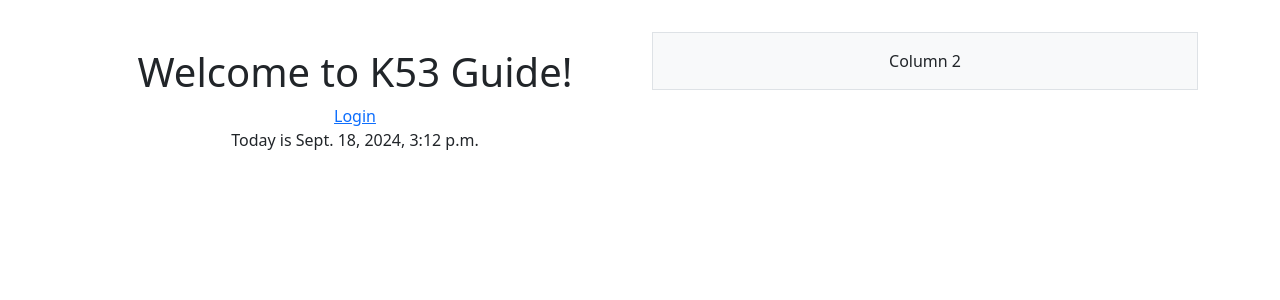
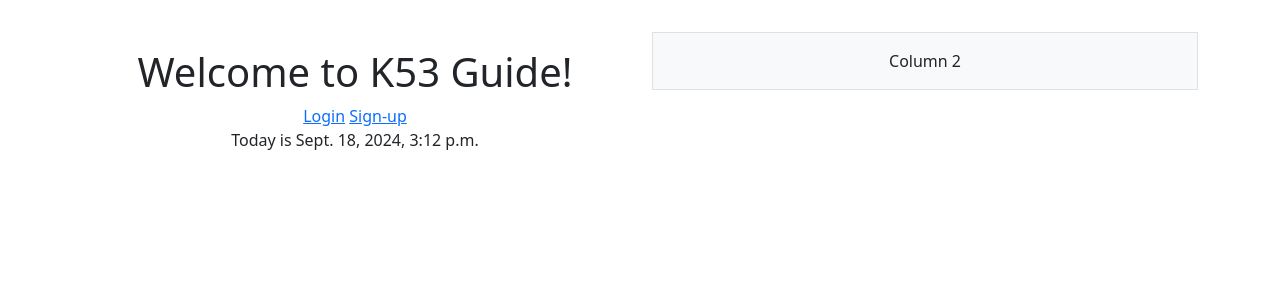
Before and after one commit to Albieo/DriversEDU, a Django app: page / in a window 1280 px wide. Shown: the part 364-664 px from the top of the page. Run offline with Django 5.2, Linux system fonts and the light colour scheme.

Commit message:
Test signup button

```diff
--- a/K53-project/app/templates/app/home.html
+++ b/K53-project/app/templates/app/home.html
@@ -16,7 +16,7 @@
 	    </form>
 	    {% else %}
 	    <h1>Welcome to K53 Guide!</h1>
-	    <a href="{% url 'login' %}">Login</a>
+	    <a href="{% url 'login' %}">Login</a>     <a href="{% url 'signup' %}">Sign-up</a>
 	    {% endif %}
 	    <p>Today is {{ today }}</p>
         </div>
```
